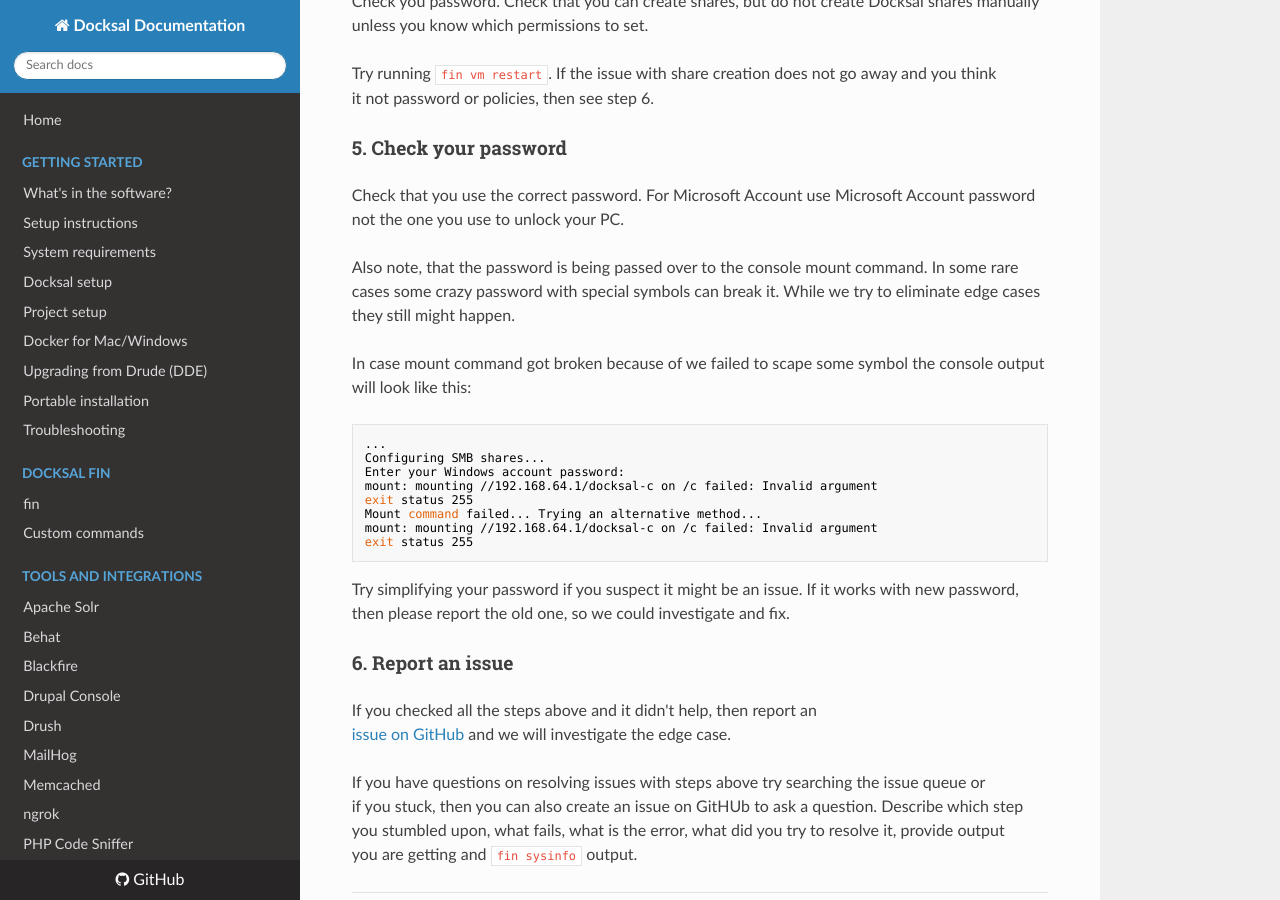
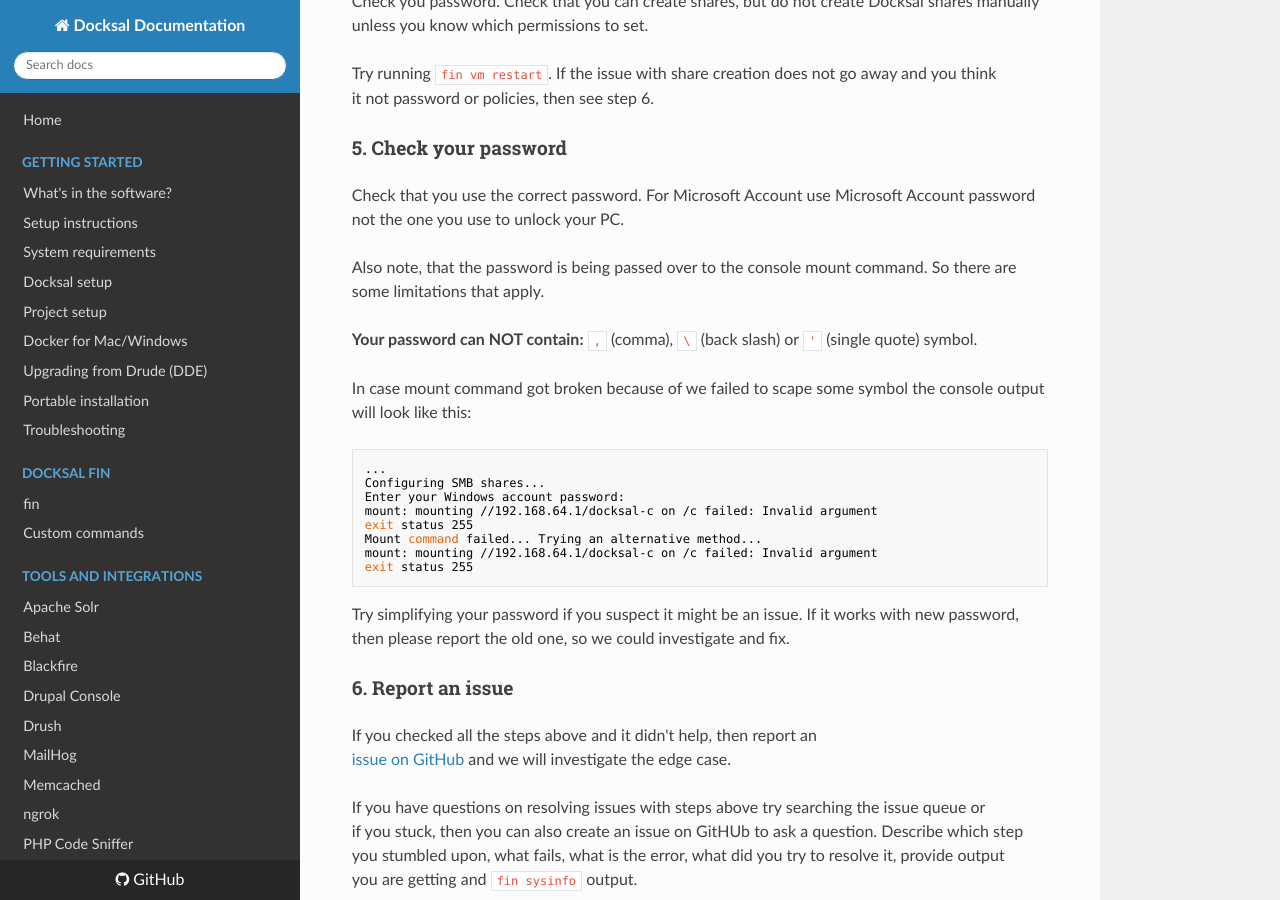
Before and after one commit to docksal/docksal, an MkDocs documentation site: the page built from docs/troubleshooting-smb.md, in a window 1280 px wide and 900 px high, scrolled down 4748 px. Built offline with MkDocs 1.6.1, drawn with Linux system fonts in a browser that asks for light colours; nearby versions of some CDN libraries; old or Windows-style settings are respelled for this version of MkDocs.

Commit message:
Ban single quote character from password. Warn about illegal characters in password

```diff
--- a/docs/troubleshooting-smb.md
+++ b/docs/troubleshooting-smb.md
@@ -145,9 +145,10 @@ it not password or policies, then see step 6.
 Check that you use the correct password. For Microsoft Account use Microsoft Account password
 not the one you use to unlock your PC.
 
-Also note, that the password is being passed over to the console mount command. In some rare
-cases some crazy password with special symbols can break it. While we try to eliminate edge cases
-they still might happen.
+Also note, that the password is being passed over to the console mount command. So there are
+some limitations that apply.
+
+**Your password can NOT contain:** `,` (comma), `\` (back slash) or `'` (single quote) symbol.
 
 In case mount command got broken because of we failed to scape some symbol the console output
 will look like this:
```
Also changed, not shown: 1 other file.
